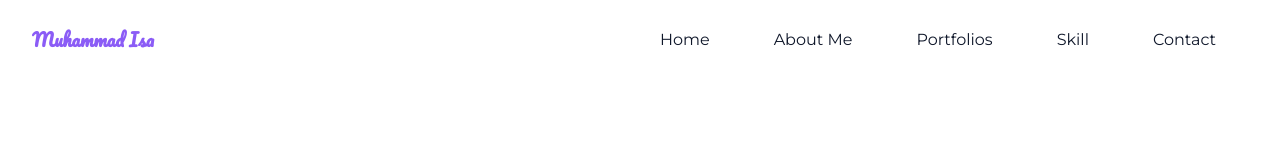
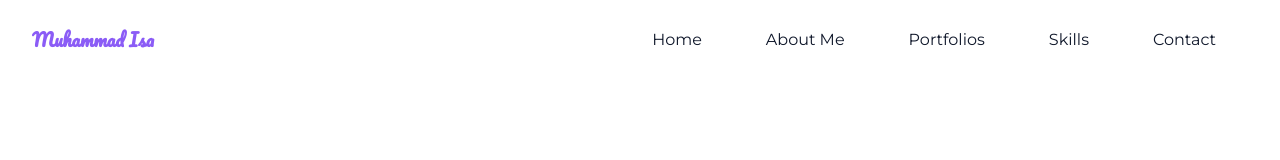
Before and after one commit to muhammadisa226/vue-portfolio, a Vue app: page / in a window 1280 px wide. Shown: the top 160 px of the page. Built offline with nearby package versions, Linux system fonts and the light colour scheme.

Commit message:
fixing navbar

```diff
--- a/src/components/BaseContent.vue
+++ b/src/components/BaseContent.vue
@@ -63,7 +63,7 @@
                   :to="{ name: 'skills' }"
                   class="text-base font-monserrat text-dark py-2 mx-8 flex group-hover:text-primary dark:text-white"
                 >
-                  Skill
+                  Skills
                 </RouterLink>
               </li>
               <li class="group">
```
Also changed, not shown: src/views/ExperienceView.vue (renamed from src/views/Experience.vue), 1 other file (tests, documents, lock files or other folders).
